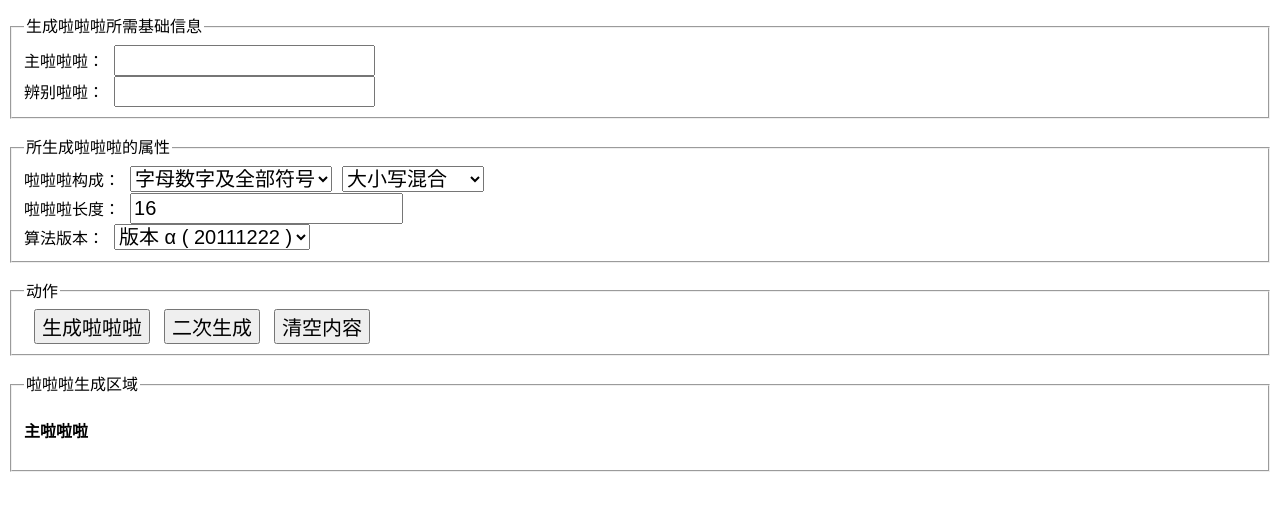
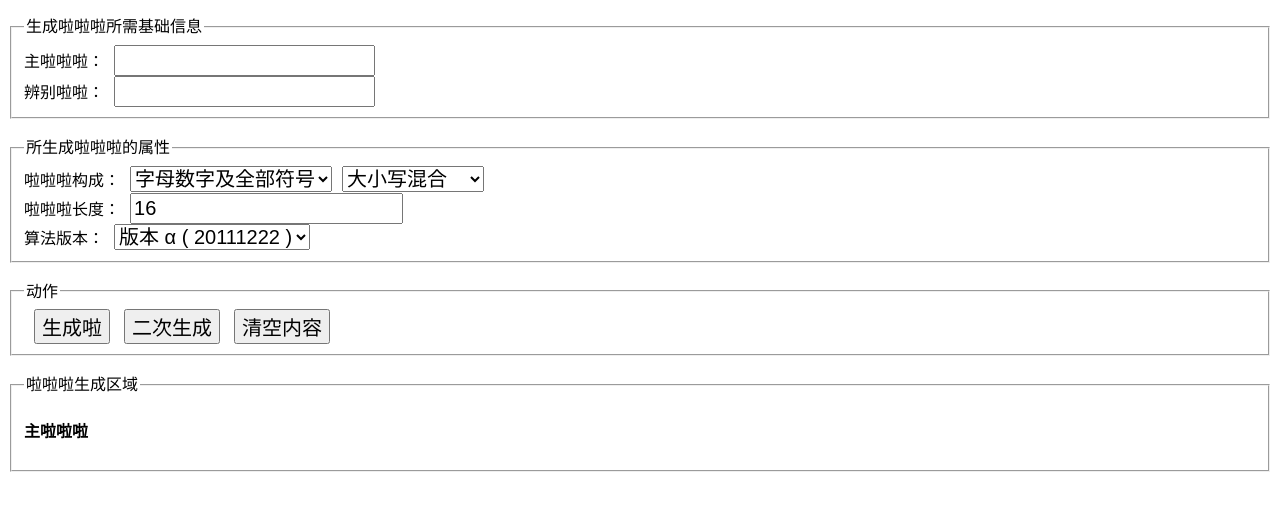
Before and after one commit to okmal/mm, a plain HTML site: page index.html in a window 1280 px wide. Shown: the part 40-550 px from the top of the page. Drawn offline with nearby package versions, Linux system fonts and the light colour scheme.

Commit message:
Update index.html

```diff
--- a/index.html
+++ b/index.html
@@ -34,7 +34,7 @@
           <option>版本 α ( 20111222 )</option>
         </select></fieldset><p></p>
       <fieldset><legend>动作</legend>
-        <input type="button" id="generate" value="生成啦啦啦">
+        <input type="button" id="generate" value="生成啦">
         <input type="button" onclick="second()" value="二次生成">
         <input type="reset" id="reset" value="清空内容" onclick="getElementById('times').innerHTML = 1">
         </fieldset><p></p>
```
